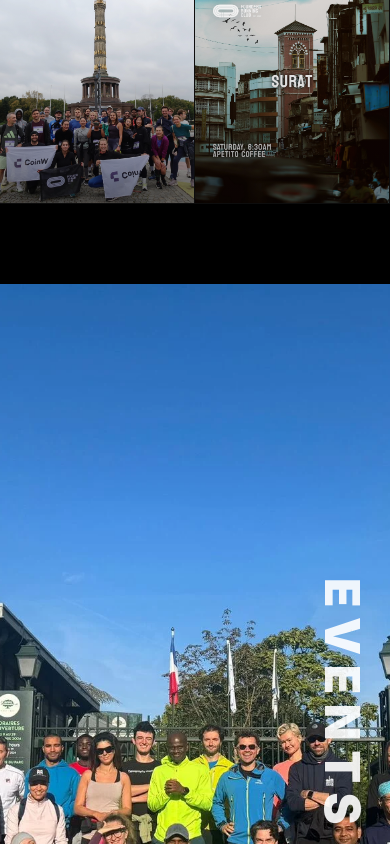
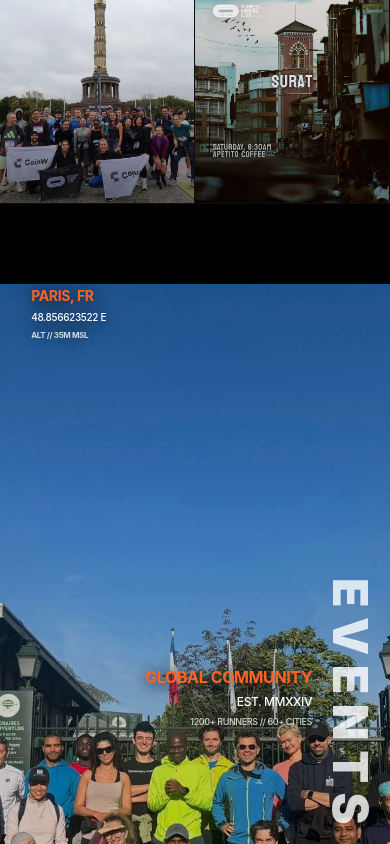
Before and after one commit to KushMody/foundersrc, a React (Vite) app: page / in a window 390 px wide. Shown: the part 2660-3504 px from the top of the page. Built offline with nearby package versions, Linux system fonts and the light colour scheme.

Commit message:
Reduce scroll height for Events section and fix metadata overlap

```diff
--- a/src/App.jsx
+++ b/src/App.jsx
@@ -21,7 +21,7 @@ function App() {
     offset: ["start start", "end end"]
   });
 
-  const metadataY = useTransform(scrollYProgress, [0, 1], [800, -800]);
+  const metadataY = useTransform(scrollYProgress, [0, 1], [600, -600]);
 
   React.useEffect(() => {
     const lenis = new Lenis();
@@ -44,7 +44,7 @@ function App() {
       <InstagramGrid />
 
       {/* Sticky Scroll Section for Events */}
-      <div ref={eventsRef} className="relative h-[180vh]">
+      <div ref={eventsRef} className="relative h-[140vh]">
         <div id="events" className="sticky top-0 h-screen bg-black overflow-hidden flex items-center justify-center">
           <div className="relative w-full h-full overflow-hidden">
             <div
@@ -53,37 +53,39 @@ function App() {
               }}
               className="absolute inset-0 bg-cover bg-center"
             />
+            {/* Background Image Overlay for Contrast */}
+            <div className="absolute inset-0 bg-black/20 z-10" />
             {/* Transparent interaction block */}
             <div className="absolute inset-0 z-10" />
 
             {/* Left Editorial Metadata */}
             <motion.div
               style={{ y: metadataY }}
-              className="absolute top-[35%] left-[10%] md:left-[22%] z-20 pointer-events-none"
+              className="absolute top-[30%] md:top-[35%] left-[8%] md:left-[22%] z-20 pointer-events-none drop-shadow-[0_2px_8px_rgba(0,0,0,1)]"
             >
               <div className="text-white text-[14px] md:text-[24px] uppercase tracking-tight font-bold flex flex-col gap-1">
-                <span>Paris, FR</span>
+                <span className="text-[#fc6423ff]">Paris, FR</span>
                 <span className="font-medium text-[10px] md:text-[16px]">48.856623522 E</span>
-                <span className="text-[9px] md:text-[14px]">Alt // 35m MSL</span>
+                <span className="text-[8px] md:text-[14px] opacity-80">Alt // 35m MSL</span>
               </div>
             </motion.div>
 
             {/* Top Right Editorial Metadata */}
             <motion.div
               style={{ y: metadataY }}
-              className="absolute top-[70%] right-[20%] md:right-[28%] z-20 pointer-events-none hidden md:block"
+              className="absolute top-[75%] md:top-[70%] right-[20%] md:right-[28%] z-20 pointer-events-none drop-shadow-[0_2px_8px_rgba(0,0,0,1)]"
             >
               <div className="text-white text-[16px] md:text-[24px] uppercase tracking-tight font-medium flex flex-col items-end gap-1 text-right">
-                <span>Global Community</span>
+                <span className="text-[#fc6423ff] font-bold">Global Community</span>
                 <span className="text-[12px] md:text-[18px]">EST. MMXXIV</span>
-                <span className="text-[10px] md:text-[15px]">1200+ Runners // 60+ Cities</span>
+                <span className="text-[9px] md:text-[15px] opacity-80">1200+ Runners // 60+ Cities</span>
               </div>
             </motion.div>
 
             {/* Main Vertical Title */}
-            <div className="absolute top-0 right-0 h-full flex items-center pr-6 md:pr-16 z-20 pointer-events-none">
+            <div className="absolute top-0 right-0 h-full flex items-center pr-4 md:pr-16 z-20 pointer-events-none">
               <h2
-                className="text-white text-5xl md:text-8xl font-black uppercase tracking-[0.2em] [writing-mode:vertical-rl] select-none opacity-90 drop-shadow-2xl origin-center"
+                className="text-white text-5xl md:text-8xl font-black uppercase tracking-[0.2em] [writing-mode:vertical-rl] select-none opacity-80 md:opacity-90 drop-shadow-2xl origin-center"
               >
                 Events
               </h2>
@@ -104,50 +106,80 @@ function App() {
         <MemberForm />
       </div> */}
 
-      <footer className="bg-black py-20 px-4 border-t border-white/5">
-        <div className="mx-auto max-w-6xl">
-          <div className="grid md:grid-cols-2 gap-12 items-end">
-            <div className="space-y-12">
-              <p className="text-sm opacity-60 uppercase tracking-widest">Media</p>
-              <div className="flex flex-wrap items-center gap-8 md:gap-16 grayscale opacity-80 hover:grayscale-0 hover:opacity-100 transition-all">
+      <footer className="bg-black py-24 px-6 md:px-12 border-t border-white/5 relative overflow-hidden">
+        <div className="absolute inset-0 bg-[radial-gradient(circle_at_bottom_left,_var(--tw-gradient-stops))] from-white/[0.02] via-transparent to-transparent pointer-events-none" />
+
+        <div className="mx-auto max-w-7xl relative z-10">
+          <div className="flex flex-col md:flex-row justify-between gap-16 md:gap-24">
+            {/* Left Section: Branding & Contact */}
+            <div className="space-y-12 max-w-md">
+              <div>
+                <h3 className="text-2xl md:text-3xl font-bold tracking-tighter mb-4">FRC</h3>
+                <p className="text-neutral-500 text-sm leading-relaxed max-w-xs">
+                  A global community for the builders, the founders, and the ambitious runners.
+                </p>
+              </div>
+
+              <div className="space-y-4">
+                <p className="text-[10px] uppercase tracking-[0.2em] text-neutral-600 font-bold">Contact</p>
+                <a
+                  href="mailto:hello@foundersrc.com"
+                  className="text-xl md:text-2xl font-medium block hover:text-[#fc6423ff] transition-colors duration-300"
+                >
+                  hello@foundersrc.com
+                </a>
+              </div>
+            </div>
+
+            {/* Right Section: Media & Social */}
+            <div className="flex flex-col md:flex-row gap-16 md:gap-32">
+              {/* Media Section */}
+              <div className="space-y-6">
+                <p className="text-[10px] uppercase tracking-[0.2em] text-neutral-600 font-bold">As Seen In</p>
+                <div className="flex items-center gap-10 grayscale opacity-40 hover:opacity-100 hover:grayscale-0 transition-all duration-500">
                   <a
                     href="https://www.inc.com/ava-mandoli/this-entrepreneur-has-60-co-founders-why-tim-tkachenko-wouldnt-have-it-any-other-way.html"
                     target="_blank"
                     rel="noopener noreferrer"
                   >
-                  <img
-                    src={incLogo}
-                    alt="Inc"
-                    className="h-8 md:h-10 w-auto"
-                  />
+                    <img src={incLogo} alt="Inc" className="h-6 md:h-7" />
                   </a>
                   <a
                     href="https://www.theverge.com/c/23546117/ukraine-tech-workers-russia-war"
                     target="_blank"
                     rel="noopener noreferrer"
                   >
-                  <img
-                    src={vergeLogo}
-                    alt="The Verge"
-                    className="h-5 md:h-8 w-auto"
-                  />
+                    <img src={vergeLogo} alt="The Verge" className="h-4 md:h-5" />
                   </a>
                 </div>
               </div>
 
-            <div className="text-right space-y-4">
+              {/* Social Links */}
+              <div className="space-y-6 min-w-[140px]">
+                <p className="text-[10px] uppercase tracking-[0.2em] text-neutral-600 font-bold">Follow Us</p>
+                <div className="grid grid-cols-2 md:flex md:flex-col gap-4">
+                  {['Instagram', 'Linkedin', 'Strava', 'Chats'].map((social) => (
                     <a
-                href="mailto:hello@foundersrc.com"
-                className="text-2xl md:text-3xl font-light underline hover:no-underline"
+                      key={social}
+                      href="#"
+                      className="text-sm font-medium text-neutral-400 hover:text-white transition-colors duration-300 w-fit"
                     >
-                hello@foundersrc.com
+                      {social}
                     </a>
-              <div className="flex justify-end gap-6 text-sm opacity-50 uppercase tracking-tighter mt-8">
-                <span>Chats</span>
-                <span>Instagram</span>
-                <span>Linkedin</span>
-                <span>Strava</span>
+                  ))}
                 </div>
+              </div>
+            </div>
+          </div>
+
+          {/* Bottom Bar */}
+          <div className="mt-24 pt-8 border-t border-white/5 flex flex-col md:flex-row justify-between items-center gap-6">
+            <p className="text-[10px] text-neutral-600 font-medium uppercase tracking-[0.1em]">
+              © {new Date().getFullYear()} Founders Running Club. All rights reserved.
+            </p>
+            <div className="flex gap-8 text-[10px] text-neutral-600 font-medium uppercase tracking-[0.1em]">
+              <a href="#" className="hover:text-white transition-colors">Privacy</a>
+              <a href="#" className="hover:text-white transition-colors">Terms</a>
             </div>
           </div>
         </div>
```
Lines whose indentation alone changed are shown as unchanged.
